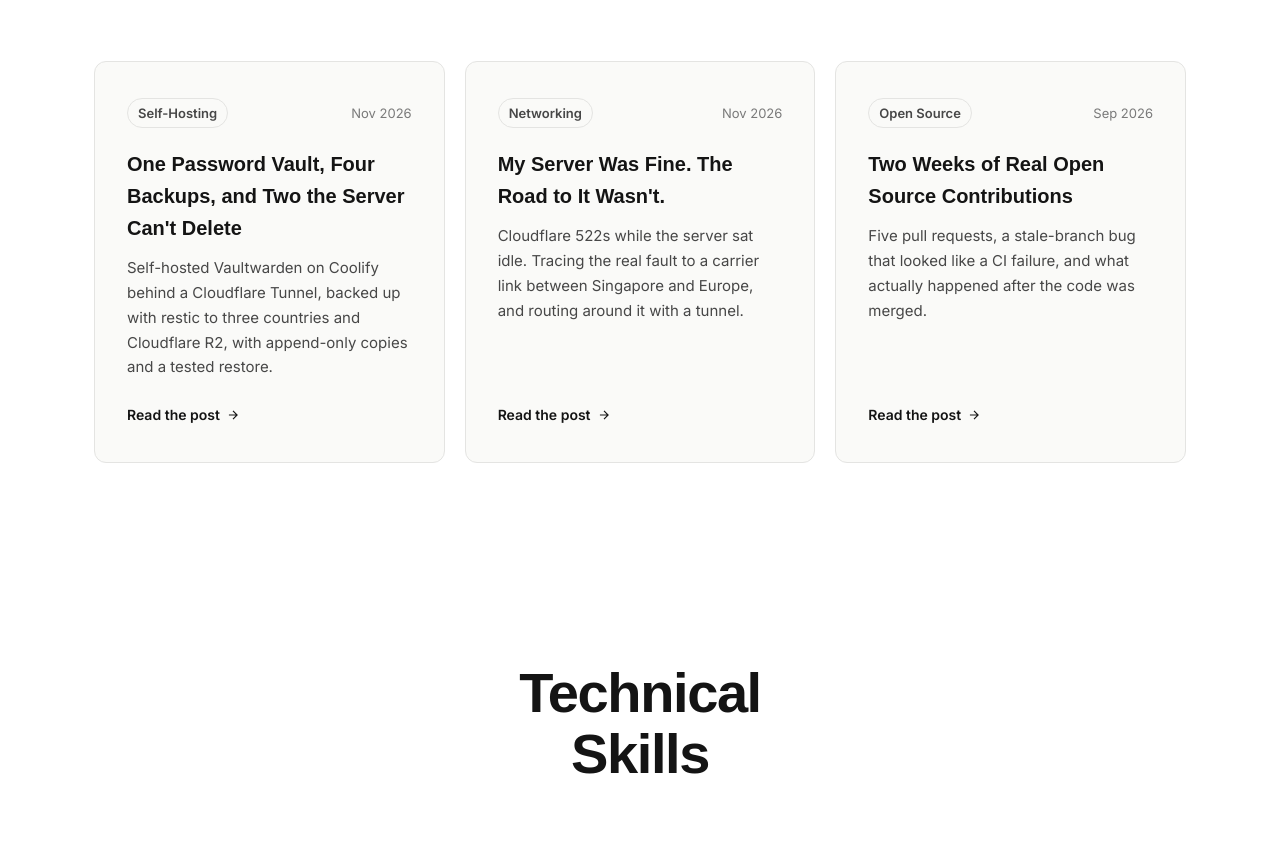
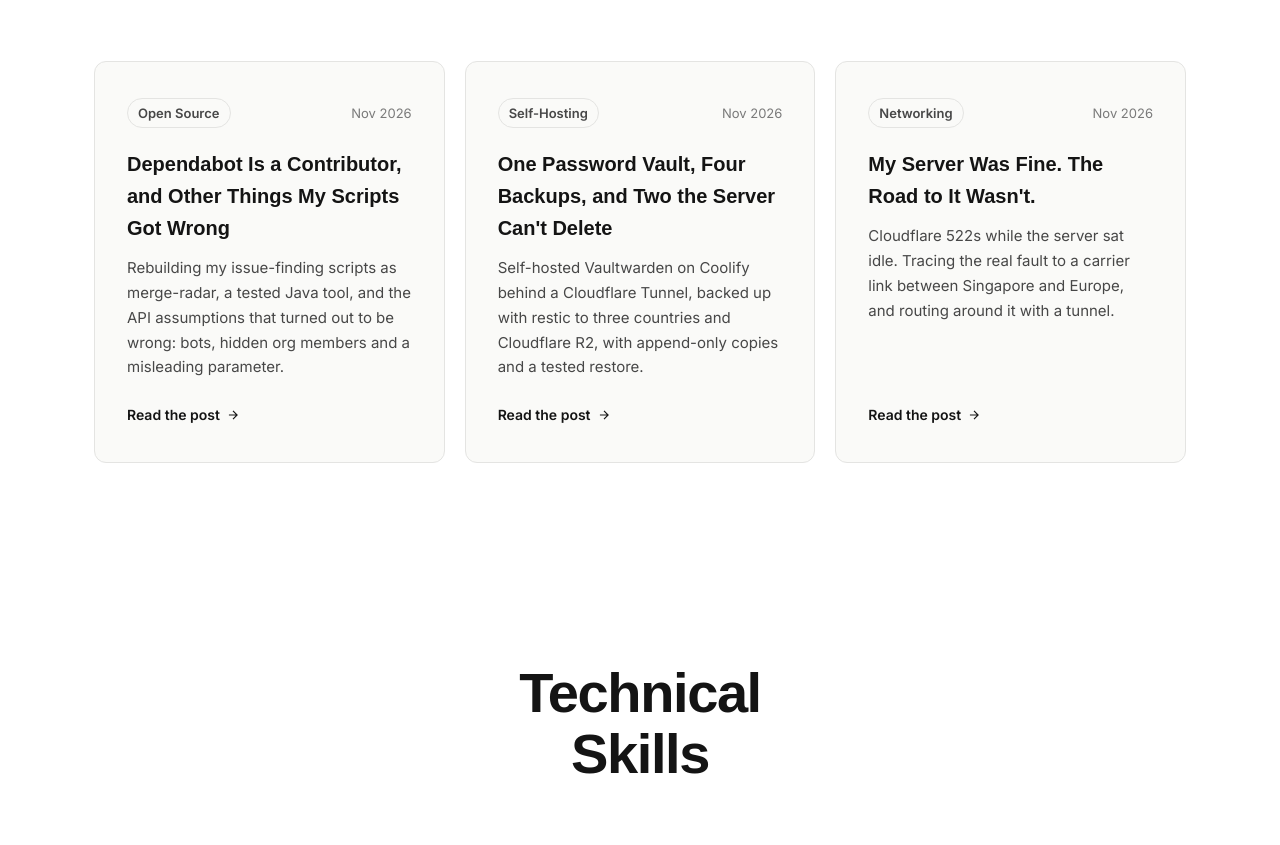
Before and after one commit to stag7824/portfolio-modern, a plain HTML site: page index.html in a window 1280 px wide. Shown: the part 7173-8018 px from the top of the page. Drawn offline with Linux system fonts and the light colour scheme; a web font is replaced by a local one.

Commit message:
content: add merge-radar post to Recent Writing

```diff
--- a/index.html
+++ b/index.html
@@ -218,22 +218,22 @@
                 </div>
                 <div class="features-grid">
                     <article class="feature-card writing-card reveal" data-delay="0">
+                        <div class="writing-meta"><span class="writing-tag">Open Source</span><time>Nov 2026</time></div>
+                        <h3><a href="https://blogs.gardazi.com/dependabot-is-a-contributor/" target="_blank" rel="noopener">Dependabot Is a Contributor, and Other Things My Scripts Got Wrong</a></h3>
+                        <p>Rebuilding my issue-finding scripts as merge-radar, a tested Java tool, and the API assumptions that turned out to be wrong: bots, hidden org members and a misleading parameter.</p>
+                        <a href="https://blogs.gardazi.com/dependabot-is-a-contributor/" class="feature-link" target="_blank" rel="noopener">Read the post <svg width="14" height="14" viewBox="0 0 24 24" fill="none" stroke="currentColor" stroke-width="2"><path d="M5 12h14M12 5l7 7-7 7"/></svg></a>
+                    </article>
+                    <article class="feature-card writing-card reveal" data-delay="1">
                         <div class="writing-meta"><span class="writing-tag">Self-Hosting</span><time>Nov 2026</time></div>
                         <h3><a href="https://blogs.gardazi.com/self-hosted-vaultwarden-with-append-only-backups/" target="_blank" rel="noopener">One Password Vault, Four Backups, and Two the Server Can't Delete</a></h3>
                         <p>Self-hosted Vaultwarden on Coolify behind a Cloudflare Tunnel, backed up with restic to three countries and Cloudflare R2, with append-only copies and a tested restore.</p>
                         <a href="https://blogs.gardazi.com/self-hosted-vaultwarden-with-append-only-backups/" class="feature-link" target="_blank" rel="noopener">Read the post <svg width="14" height="14" viewBox="0 0 24 24" fill="none" stroke="currentColor" stroke-width="2"><path d="M5 12h14M12 5l7 7-7 7"/></svg></a>
                     </article>
-                    <article class="feature-card writing-card reveal" data-delay="1">
+                    <article class="feature-card writing-card reveal" data-delay="2">
                         <div class="writing-meta"><span class="writing-tag">Networking</span><time>Nov 2026</time></div>
                         <h3><a href="https://blogs.gardazi.com/my-server-was-fine-the-road-to-it-wasnt/" target="_blank" rel="noopener">My Server Was Fine. The Road to It Wasn't.</a></h3>
                         <p>Cloudflare 522s while the server sat idle. Tracing the real fault to a carrier link between Singapore and Europe, and routing around it with a tunnel.</p>
                         <a href="https://blogs.gardazi.com/my-server-was-fine-the-road-to-it-wasnt/" class="feature-link" target="_blank" rel="noopener">Read the post <svg width="14" height="14" viewBox="0 0 24 24" fill="none" stroke="currentColor" stroke-width="2"><path d="M5 12h14M12 5l7 7-7 7"/></svg></a>
-                    </article>
-                    <article class="feature-card writing-card reveal" data-delay="2">
-                        <div class="writing-meta"><span class="writing-tag">Open Source</span><time>Sep 2026</time></div>
-                        <h3><a href="https://blogs.gardazi.com/two-weeks-of-real-open-source-contributions/" target="_blank" rel="noopener">Two Weeks of Real Open Source Contributions</a></h3>
-                        <p>Five pull requests, a stale-branch bug that looked like a CI failure, and what actually happened after the code was merged.</p>
-                        <a href="https://blogs.gardazi.com/two-weeks-of-real-open-source-contributions/" class="feature-link" target="_blank" rel="noopener">Read the post <svg width="14" height="14" viewBox="0 0 24 24" fill="none" stroke="currentColor" stroke-width="2"><path d="M5 12h14M12 5l7 7-7 7"/></svg></a>
                     </article>
                 </div>
             </div>
```
